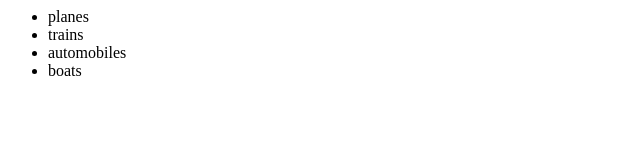
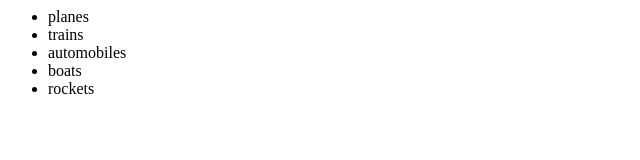
Before and after one commit to anthox3/sandbox, a plain HTML site: page index.htm in a window 1280 px wide. Shown: the full height of the page, 0-640 px from the left. Drawn offline with Linux system fonts and the light colour scheme.

Commit message:
file modified

```diff
--- a/index.htm
+++ b/index.htm
@@ -5,6 +5,7 @@
 <li>trains</li>
 <li>automobiles</li>
   <li>boats</li>
+  <li>rockets</li>
 </ul>
 </body>
 </html>
```
